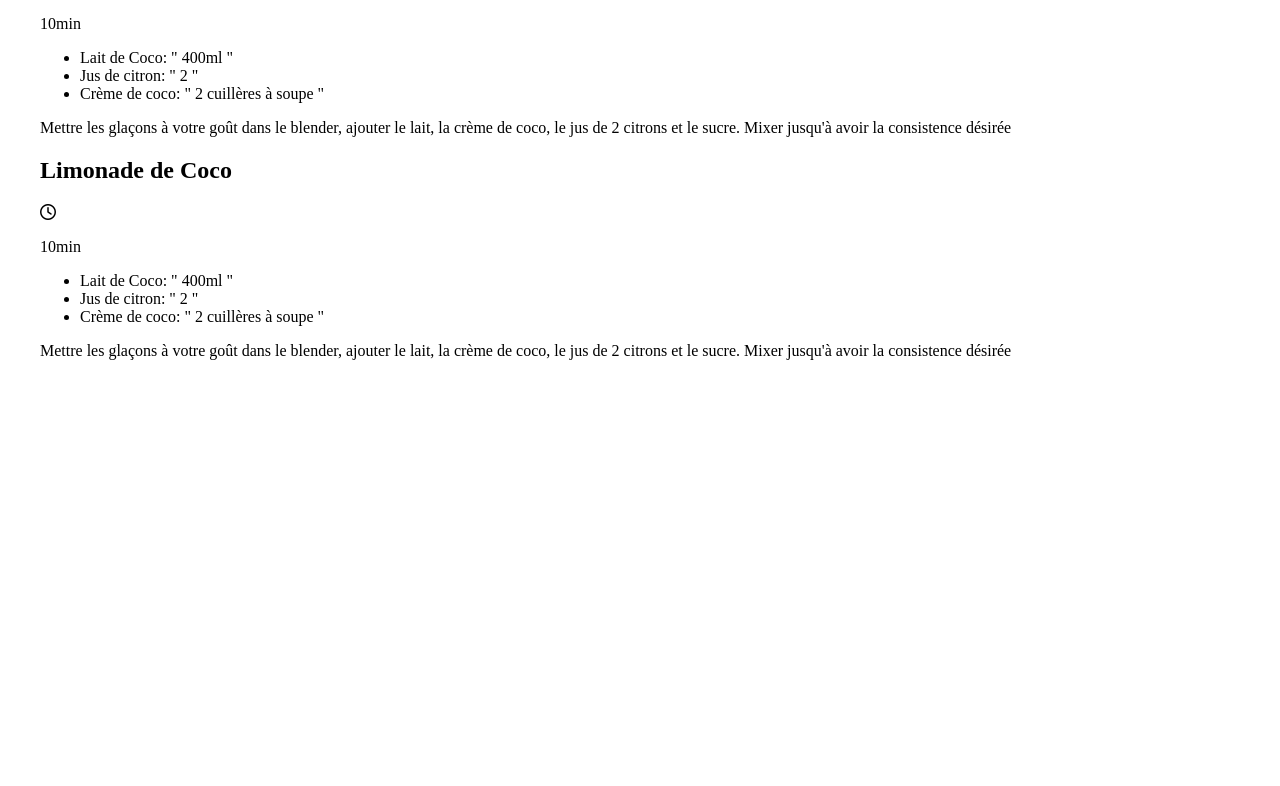
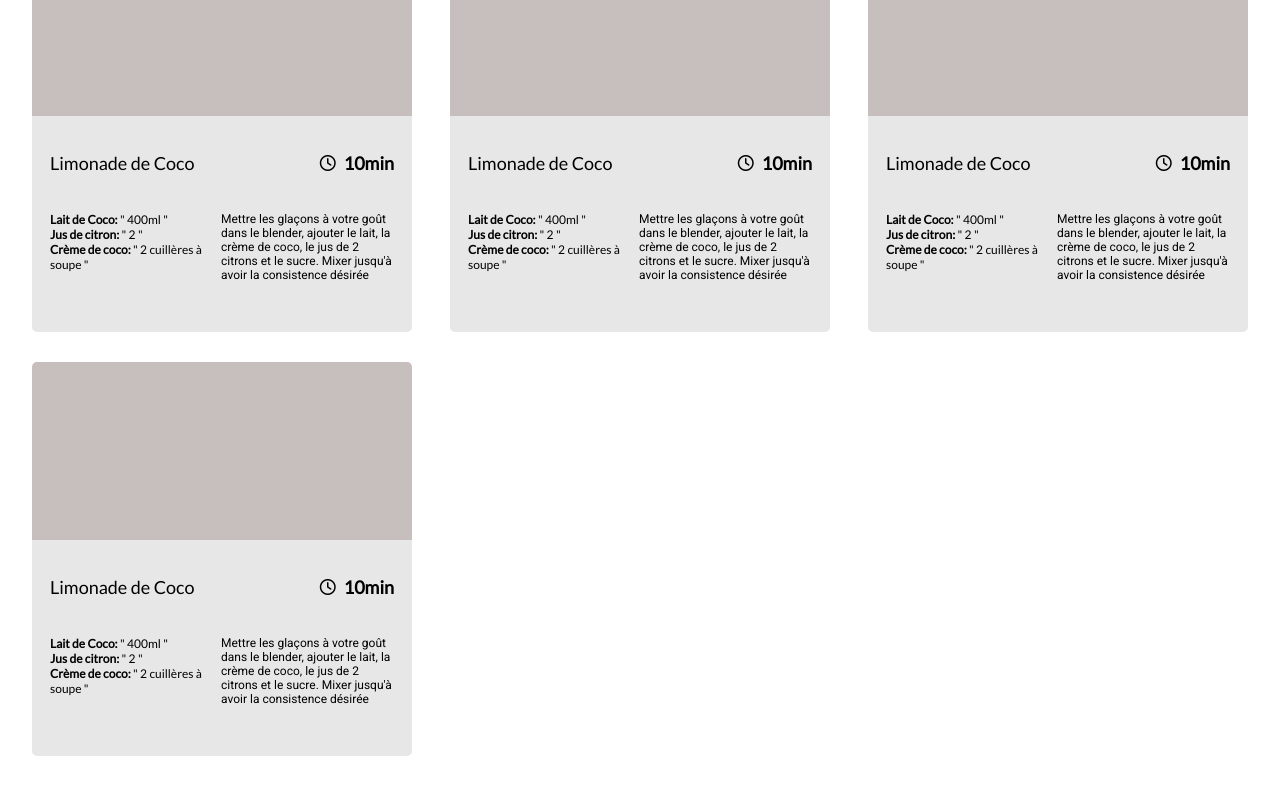
Before and after one commit to wodenp98/PaulVigneron_7_01112022, a website: page index.html in a window 1280 px wide. Shown: the part 440-1226 px from the top of the page. Before the commit the page ends 800 px from the top, so only its background shows below. Drawn offline with Linux system fonts and the light colour scheme.

Commit message:
End css
just need to do the css for the tags

```diff
--- a/index.html
+++ b/index.html
@@ -5,17 +5,16 @@
     <meta http-equiv="X-UA-Compatible" content="IE=edge">
     <link rel="icon" type="image/png" href="/assets/LogoPetitsPlats.png">
     <meta name="viewport" content="width=device-width, initial-scale=1.0">
-    <link href="https://fonts.googleapis.com/css?family=DM+Sans&display=swap" rel="stylesheet">
     <link rel="stylesheet" href="/sass/style.css">
     <script src="https://kit.fontawesome.com/a31756020a.js" crossorigin="anonymous"></script>
     <title>Les petits plats</title>
 </head>
 <body>
-    <main>
         <header class="header">
             <img src="/assets/LogoPetitsPlats.png" alt="Logo les petits plats">
             <h1 class="header-title">Les petits plats</h1>
         </header>
+        <main>
             <section class="search">
                 <div class="search-bar">
                     <input autocomplete="off" placeholder="Rechercher une recette" type="text" id="search-input" class="search-input" name="search-input">
@@ -25,85 +24,137 @@
                 </div>
                 <p class="search-error"> Aucune recette ne correspond à votre critère… vous pouvez
                     chercher « tarte aux pommes », « poisson», etc.</p>
-            <div class="tags">
-                <div class="tags-section"></div>
-            </div>
-            <div class="dropdown">
+            </section>
+            <section class="tags">
+                <div class="tags-container"></div>
+            </section>
+            <section class="dropdown">
                 <div class="ingredients">
-                    <div class="ingredients-dropdown">
+                    <div class="ingredients-container">
                         <input type="text" placeholder="Ingredients"/>
                         <i class="fa-solid fa-chevron-down"></i>
                     </div>
                 </div>
                 <div class="appliances">
-                    <div class="appliances-dropdown green">
+                    <div class="appliances-container green">
                         <input type="text" placeholder="Appareils"/>
                         <i class="fa-solid fa-chevron-down"></i>
                     </div>
                 </div>
                 <div class="ustensils">
-                    <div class="ustensils-dropdown red">
+                    <div class="ustensils-container red">
                         <input type="text" placeholder="Ustensiles"/>
                         <i class="fa-solid fa-chevron-down"></i>
                     </div>
                 </div>
-            </div>
             </section>
-        <section class="section-recipes">
+            <section class="recipes">
                 <article class="cards">
                         <div class="cards-bg"></div>
-                    <div class="cards-description">
-                        <div class="cards-name">
-                            <h2 class="cards-title">Limonade de Coco</h2>
-                            <div class="cards-time">
+                        <div class="cards-container">
+                            <div class="cards-title">
+                                <h2 class="cards-dishes">Limonade de Coco</h2>
+                                <div class="cards-duration">
                                     <i class="fa-regular fa-clock"></i>
-                                <p class="cooking-time">10min</p>
+                                    <p class="cards-time">10min</p>
                                 </div>
                             </div>
-                        <div class="recipes">
-                            <ul class="recipes-list">
+                            <div class="cards-description">
+                                <ul class="cards-list">
                                         <li>
-                                        <span class="recipes-span">Lait de Coco:</span> " 400ml "
+                                            <span class="list-span">Lait de Coco:</span> " 400ml "
                                         </li>
                                         <li>
-                                        <span class="recipes-span">Jus de citron:</span> " 2 "
+                                            <span class="list-span">Jus de citron:</span> " 2 "
                                         </li>
                                         <li>
-                                        <span class="recipes-span">Crème de coco:</span> " 2 cuillères à soupe "
+                                            <span class="list-span">Crème de coco:</span> " 2 cuillères à soupe "
                                         </li>
                                 </ul>
-                            <div class="recipes-method">Mettre les glaçons à votre goût dans le blender, ajouter le lait, la crème de coco, le jus de 2 citrons et le sucre. Mixer jusqu'à avoir la consistence désirée</div>
+                                <div class="cards-details">Mettre les glaçons à votre goût dans le blender, ajouter le lait, la crème de coco, le jus de 2 citrons et le sucre. Mixer jusqu'à avoir la consistence désirée</div>
                             </div>
                         </div>
                 </article>
+                <article class="cards">
                     <div class="cards-bg"></div>
-                <div class="cards-name">
-                    <h2 class="cards-title">Limonade de Coco</h2>
-                    <div class="cards-time">
+                    <div class="cards-container">
+                        <div class="cards-title">
+                            <h2 class="cards-dishes">Limonade de Coco</h2>
+                            <div class="cards-duration">
                                 <i class="fa-regular fa-clock"></i>
-                        <p class="cooking-time">10min</p>
+                                <p class="cards-time">10min</p>
                             </div>
                         </div>
-                <div class="recipes">
-                    <div class="recipes-ingredients">
-                        <ul class="recipes-list">
+                        <div class="cards-description">
+                            <ul class="cards-list">
                                     <li>
-                                <span class="recipes-span">Lait de Coco:</span> " 400ml "
+                                        <span class="list-span">Lait de Coco:</span> " 400ml "
                                     </li>
                                     <li>
-                                <span class="recipes-span">Jus de citron:</span> " 2 "
+                                        <span class="list-span">Jus de citron:</span> " 2 "
                                     </li>
                                     <li>
-                                <span class="recipes-span">Crème de coco:</span> " 2 cuillères à soupe "
+                                        <span class="list-span">Crème de coco:</span> " 2 cuillères à soupe "
                                     </li>
                             </ul>
+                            <div class="cards-details">Mettre les glaçons à votre goût dans le blender, ajouter le lait, la crème de coco, le jus de 2 citrons et le sucre. Mixer jusqu'à avoir la consistence désirée</div>
                         </div>
-                    <div class="recipes-method">
-                        <p class="advice">Mettre les glaçons à votre goût dans le blender, ajouter le lait, la crème de coco, le jus de 2 citrons et le sucre. Mixer jusqu'à avoir la consistence désirée</p>
+                    </div>
+                </article>
+                <article class="cards">
+                <div class="cards-bg"></div>
+                <div class="cards-container">
+                    <div class="cards-title">
+                        <h2 class="cards-dishes">Limonade de Coco</h2>
+                        <div class="cards-duration">
+                            <i class="fa-regular fa-clock"></i>
+                            <p class="cards-time">10min</p>
+                        </div>
+                    </div>
+                    <div class="cards-description">
+                        <ul class="cards-list">
+                                <li>
+                                    <span class="list-span">Lait de Coco:</span> " 400ml "
+                                </li>
+                                <li>
+                                    <span class="list-span">Jus de citron:</span> " 2 "
+                                </li>
+                                <li>
+                                    <span class="list-span">Crème de coco:</span> " 2 cuillères à soupe "
+                                </li>
+                        </ul>
+                        <div class="cards-details">Mettre les glaçons à votre goût dans le blender, ajouter le lait, la crème de coco, le jus de 2 citrons et le sucre. Mixer jusqu'à avoir la consistence désirée</div>
+                    </div>
+                </div>
+                </article>
+                <article class="cards">
+                    <div class="cards-bg"></div>
+                    <div class="cards-container">
+                        <div class="cards-title">
+                            <h2 class="cards-dishes">Limonade de Coco</h2>
+                            <div class="cards-duration">
+                                <i class="fa-regular fa-clock"></i>
+                                <p class="cards-time">10min</p>
+                            </div>
+                        </div>
+                        <div class="cards-description">
+                            <ul class="cards-list">
+                                    <li>
+                                        <span class="list-span">Lait de Coco:</span> " 400ml "
+                                    </li>
+                                    <li>
+                                        <span class="list-span">Jus de citron:</span> " 2 "
+                                    </li>
+                                    <li>
+                                        <span class="list-span">Crème de coco:</span> " 2 cuillères à soupe "
+                                    </li>
+                            </ul>
+                            <div class="cards-details">Mettre les glaçons à votre goût dans le blender, ajouter le lait, la crème de coco, le jus de 2 citrons et le sucre. Mixer jusqu'à avoir la consistence désirée</div>
                         </div>
                     </div>
                 </article>
             </section>
+        </main>
     <script src="/scripts/index.js"></script>
 </body>
 </html>
--- a/sass/base/_reset.scss
+++ b/sass/base/_reset.scss
@@ -9,6 +9,6 @@ html {
   }
 
 body {
-  max-width: 1200px;
+  max-width: 1350px;
   margin: auto;
 }
--- /dev/null
+++ b/sass/base/_typography.scss
@@ -0,0 +1 @@
+@import url('https://fonts.googleapis.com/css2?family=Lato&family=Roboto&display=swap');
--- a/sass/components/_cards.scss
+++ b/sass/components/_cards.scss
@@ -0,0 +1,96 @@
+.recipes {
+    display: grid;
+    grid-template-columns: 1fr 1fr auto;
+    width: 95%;
+    margin: 30px auto;
+
+    @media screen and (max-width:1225px) {
+        display: grid;
+        grid-template-columns: 1fr auto;
+    }
+
+    @media screen and (max-width: 840px) {
+        display: grid;
+        grid-template-columns: auto;
+        margin-top: 20px;
+        margin-left: 10px;
+        width: 90%;
+    }
+  }
+
+  .cards {
+    width: 380px;
+    height: 364px;
+    margin-bottom: 60px;
+    @media screen and (max-width: 410px) {
+        width: 345px;
+    }
+
+    &-bg {
+        background-color: #c7bebe;
+        height: 178px;
+        border-radius: 5px 5px 0 0;
+    }
+
+    &-container {
+        background-color: #e7e7e7;
+        border-radius: 0 0 5px 5px;
+        padding: 18px;
+        height: 180px;
+    }
+
+    &-title {
+        display: flex;
+        align-items: center;
+        justify-content: space-between;
+    }
+
+    &-dishes {
+        margin: 0;
+        font-family: "Lato";
+        font-size: 18px;
+        font-weight: 400;
+        max-width: 245px;
+    }
+
+    &-duration {
+        display: flex;
+        align-items: center;
+    }
+
+    &-time {
+        font-family: "Lato";
+        font-weight: 700;
+        font-size: 18px;
+        margin-left: 8px;
+    }
+
+    &-description {
+        display: flex;
+        font-size: 12px;
+        padding: 20px 0;
+    }
+
+    &-list {
+        width: 171px;
+        font-family: "Lato";
+    }
+
+    &-details {
+        max-height: 122px;
+        width: 171px;
+        font-family: "Roboto";
+        font-weight: 400;
+        overflow: hidden;
+    }
+  }
+
+.list-span {
+    font-weight: bold;
+}
+
+ul {
+    list-style: none;
+    margin: 0;
+    padding: 0;
+}
--- a/sass/components/_dropdown.scss
+++ b/sass/components/_dropdown.scss
@@ -1,7 +1,7 @@
 .dropdown {
     display: flex;
     margin: auto;
-    width: 90%;
+    width: 95%;
     margin-top: 20px;
     @media screen and (max-width: 550px) {
         display: flex;
@@ -16,7 +16,7 @@
         margin-top: 10px;
     }
 
-    &-dropdown {
+    &-container {
         display: flex;
         align-items: center;
         padding: 0px 15px 0px 15px;
--- a/sass/layouts/_searchBar.scss
+++ b/sass/layouts/_searchBar.scss
@@ -5,7 +5,7 @@
       position: relative;
       background-color: #e7e7e7;
       height: 69px;
-      width: 90%;
+      width: 95%;
       border-radius: 5px;
       margin: auto;
       i {
@@ -30,6 +30,6 @@
     font-size: 1.1rem;
     color: red;
     margin: 20px auto;
-    width: 90%;
+    width: 95%;
     // display: none;
 }
--- a/sass/style.scss
+++ b/sass/style.scss
@@ -1,4 +1,5 @@
 @import "./base/reset";
+@import "./base/typography";
 @import "./layouts/header";
 @import "./layouts/searchBar";
 @import "./components/tags";
```
Also changed, not shown: sass/style.css, 1 other file. Lines whose indentation alone changed are shown as unchanged.
